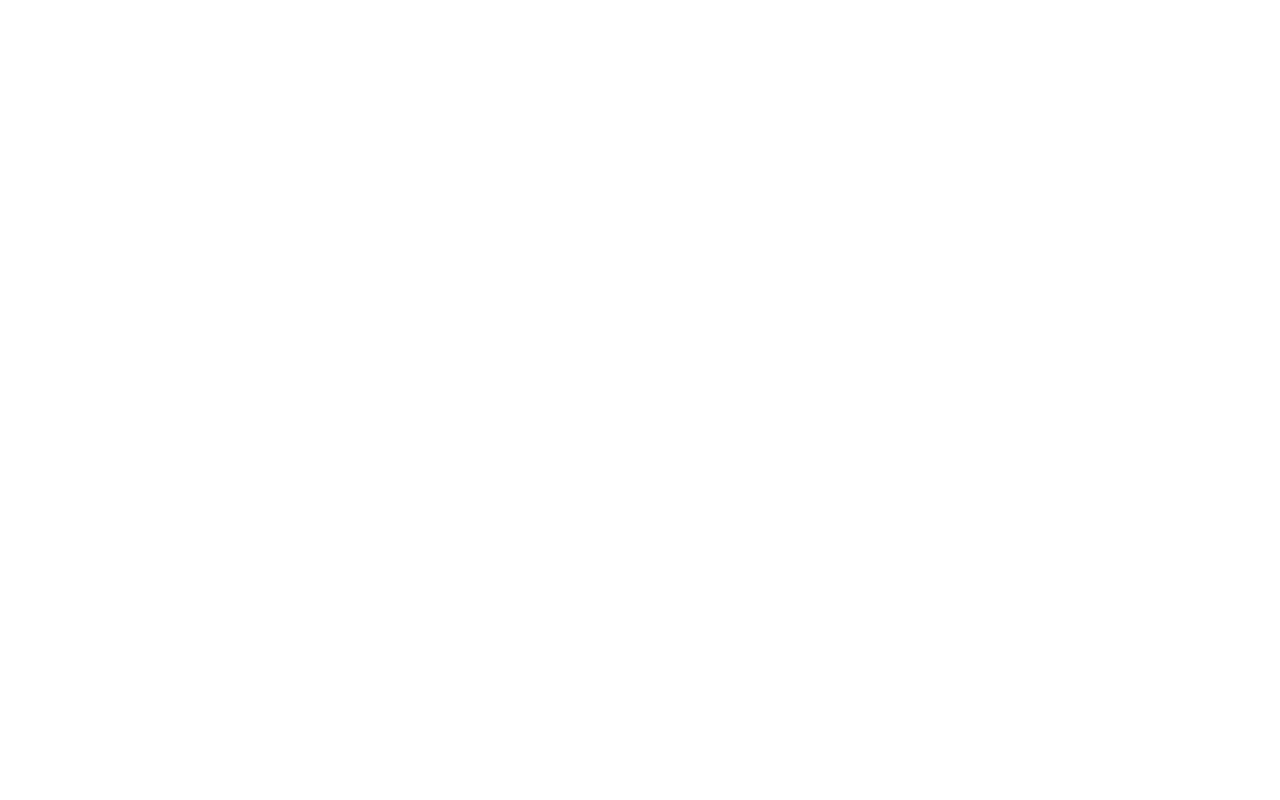
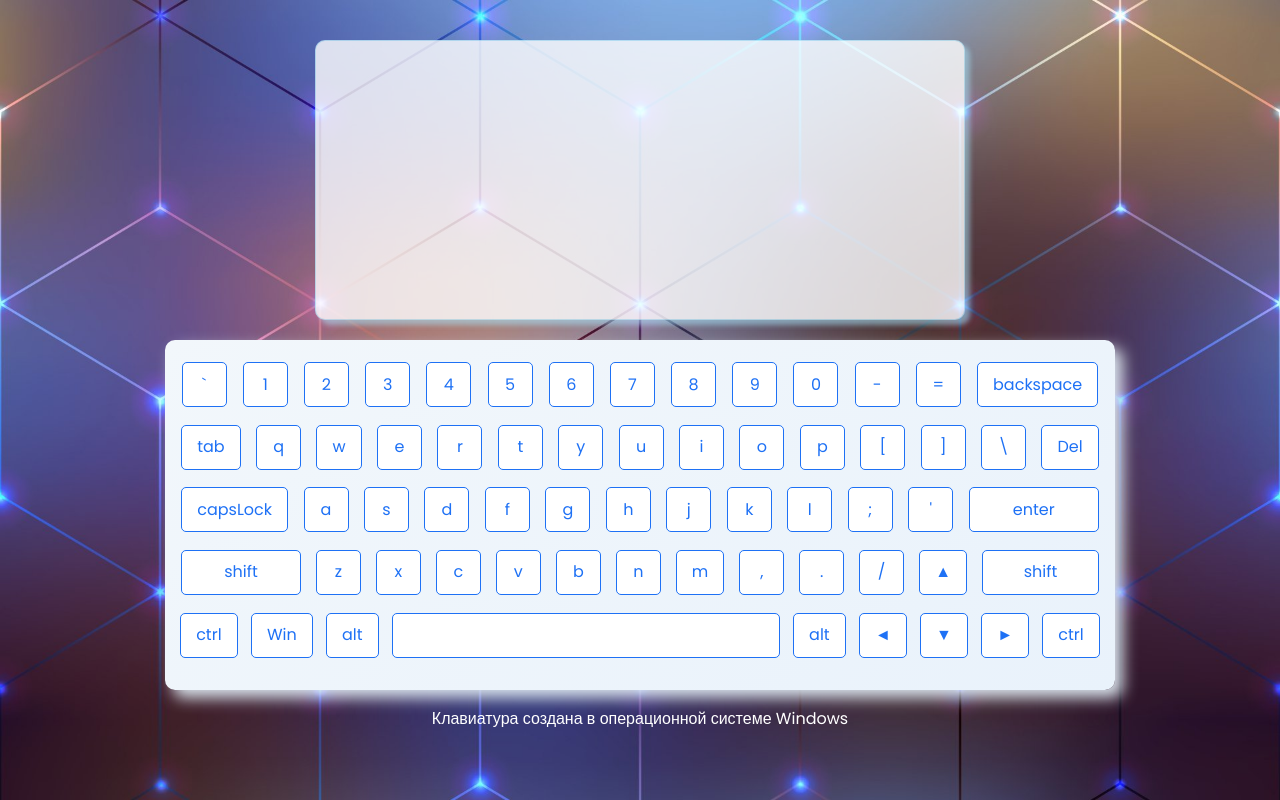
Before and after one commit to Deniza235/Virtual_keyboard, a plain HTML site: page src/index.html in a window 1280 px wide. Drawn offline with Linux system fonts and the light colour scheme.

Commit message:
feat: added app vk

```diff
--- a/src/css/style.css
+++ b/src/css/style.css
@@ -1,19 +1,104 @@
-@font-face {
-  font-family: 'TT Commons';
-  font-weight: normal;
-  font-style: normal;
-  src: url('../assets/fonts/TTCommons-Regular.woff2') format('woff2'),
-      url('../assets/fonts/TTCommons-Regular.woff') format('woff');
-
-}
 * {
   box-sizing: border-box;
 }
 
 html {
-  font-family: 'TT Commons', sans-serif;
+  font-family: 'Poppins', sans-serif;
 }
 
 body {
   overflow-x: hidden;
+  background: url(../assets/images/background.jpg) no-repeat;
+  background-size: cover;
 }
+
+.display {
+  padding: 15px 20px;
+  margin: 40px auto 20px;
+  display: block;
+  width: 650px;
+  height: 280px;
+  box-shadow:  5px 5px 5px rgba(166, 226, 246, 0.677);
+  border-color: rgba(166, 226, 246, 0.677);
+  border-radius: 10px;
+  outline: none;
+	-moz-appearance: none;
+  resize: none;
+  color: #084fc2;
+  opacity: 0.8;
+}
+
+.keyboard__wrapper {
+  padding: 20px 15px;
+  margin: 0 auto 20px;
+  display: flex;
+  flex-wrap: wrap;
+  align-content: space-around;
+  justify-content: space-around;
+  gap: 3px;
+  width: 950px;
+  height: 350px;
+  border-color: #1E71F5;
+  border-radius: 10px;
+  background: linear-gradient(145deg, #F2F7FB, #E9F2FB);
+  box-shadow: 8px 8px 15px #d9e3ec;
+}
+
+.descr {
+  color: #ffffff;
+  text-align: center;
+}
+
+.keyboard__key {
+  width: auto;
+  min-width: 45px;
+  height: 45px;
+  text-decoration: none;
+  color: #1E71F5;
+	display: inline-block;
+	padding: 10px 15px;
+	border: 1px solid;
+	position: relative;
+	z-index: 0;
+	border-radius: 5px;
+	margin: 0 10px 10px 0;
+	cursor: pointer;
+	user-select: none;
+  background: linear-gradient(90deg, #fff, #fff);
+  border-color: linear-gradient(90deg, #1E71F5, #3CDEE7);
+}
+
+.active,
+.keyboard__key:hover {
+	color: #fff;
+	transition: .3s;
+  background: linear-gradient(90deg, #1E71F5, #3CDEE7);
+}
+
+.keyboard__key:focus-visible {
+	box-shadow: 0 0 0 3px #1E71F5;
+}
+
+.keyboard__key:nth-child(14),
+.keyboard__key:nth-child(29),
+.keyboard__key:nth-child(42),
+.keyboard__key:last-child {
+  margin-right: 0;
+}
+
+.keyboard__key:nth-child(42) {
+  width: 130px;
+}
+
+.keyboard__key:nth-child(43){
+  width: 120px;
+}
+
+.keyboard__key:nth-child(55){
+  width: 117px;
+  margin-right: 0;
+}
+
+.keyboard__key:nth-child(59) {
+  width: 388px;
+}
--- a/src/index.html
+++ b/src/index.html
@@ -6,6 +6,7 @@
   <meta name="viewport" content="width=device-width, initial-scale=1.0">
   <title>Virtual keyboard</title>
   <link rel="shortcut icon" href="./assets/icons/keyboard.ico" type="image/x-icon">
+  <link href="https://fonts.googleapis.com/css2?family=Poppins&display=swap" rel="stylesheet">
   <link rel="stylesheet" href="./css/normalize.css">
   <link rel="stylesheet" href="./css/style.css">
 </head>
--- a/src/js/index.js
+++ b/src/js/index.js
@@ -1 +1,77 @@
-import keys from "./keys.js";
+import keybordKeys from "./keys.js";
+
+const Keyboard = {
+  language: 'en',
+  isCapsLock: 'false',
+  display: null,
+  btns: [],
+
+  download() {
+    this.display = document.createElement('textarea');
+    this.display.classList.add('display');
+    this.display.setAttribute('autofocus', true);
+    document.body.append(this.display);
+
+    const wrapper = document.createElement('div');
+    wrapper.classList.add('keyboard__wrapper');
+
+    const descr = document.createElement('p');
+    descr.classList.add('descr');
+    descr.textContent = 'Клавиатура создана в операционной системе Windows';
+
+    this.btns = keybordKeys.map(el => {
+      let key = document.createElement('button');
+      key.classList.add('keyboard__key');
+      key.id = el.name;
+      key.textContent = el.contentLang.en;
+      wrapper.append(key);
+      this.showDisplay(key);
+      return key;
+    })
+    document.body.append(wrapper);
+    document.body.append(descr);
+    this.pressBtn(this.btns);
+    this.display.addEventListener('blur', (e) => {
+      e.target.focus();
+  });
+  },
+
+  pressBtn(btns) {
+    document.addEventListener('keydown', function(event){
+      btns.forEach(el => {
+      if(event.code === el.id) {
+          el.classList.add('active');
+        }
+      })
+    });
+    document.addEventListener('keyup', function(event){
+      btns.forEach(el => {
+      if(event.code === el.id) {
+          el.classList.remove('active');
+        }
+      })
+    });
+  },
+
+  showDisplay(key) {
+    key.addEventListener('click', (event) => {
+      let word = '';
+      for(let i = 0; i < keybordKeys.length; i ++) {
+        if(keybordKeys[i].name === event.target.id) {
+          if(this.isCapsLock) {
+            word = keybordKeys[i].contentLang['en'];
+          } else {
+            word = keybordKeys[i].contentShift['en'];
+          }
+        }
+      }
+      this.display.setRangeText(word, this.display.selectionStart, this.display.selectionEnd, 'end');
+    })
+
+  },
+
+}
+
+window.addEventListener('DOMContentLoaded', () => {
+  Keyboard.download();
+})
--- a/src/js/keys.js
+++ b/src/js/keys.js
@@ -1,6 +1,6 @@
-const keys = [
+const keybordKeys = [
   {
-    name: 'key_1',
+    name: 'Backquote',
     contentLang: {
       en: '`',
       ru: 'ё',
@@ -11,7 +11,7 @@ const keys = [
     },
   },
   {
-    name: 'key_number_1',
+    name: 'Digit1',
     contentLang: {
       en: '1',
       ru: '1',
@@ -22,7 +22,7 @@ const keys = [
     },
   },
   {
-    name: 'key_number_2',
+    name: 'Digit2',
     contentLang: {
       en: '2',
       ru: '2',
@@ -33,7 +33,7 @@ const keys = [
     },
   },
   {
-    name: 'key_number_3',
+    name: 'Digit3',
     contentLang: {
       en: '3',
       ru: '3',
@@ -44,7 +44,7 @@ const keys = [
     },
   },
   {
-    name: 'key_number_4',
+    name: 'Digit4',
     contentLang: {
       en: '4',
       ru: '4',
@@ -55,7 +55,7 @@ const keys = [
     },
   },
   {
-    name: 'key_number_5',
+    name: 'Digit5',
     contentLang: {
       en: '5',
       ru: '5',
@@ -66,7 +66,7 @@ const keys = [
     },
   },
   {
-    name: 'key_number_6',
+    name: 'Digit6',
     contentLang: {
       en: '6',
       ru: '6',
@@ -77,7 +77,7 @@ const keys = [
     },
   },
   {
-    name: 'key_number_7',
+    name: 'Digit7',
     contentLang: {
       en: '7',
       ru: '7',
@@ -88,7 +88,7 @@ const keys = [
     },
   },
   {
-    name: 'key_number_8',
+    name: 'Digit8',
     contentLang: {
       en: '8',
       ru: '8',
@@ -99,7 +99,7 @@ const keys = [
     },
   },
   {
-    name: 'key_number_9',
+    name: 'Digit9',
     contentLang: {
       en: '9',
       ru: '9',
@@ -110,7 +110,7 @@ const keys = [
     },
   },
   {
-    name: 'key_number_0',
+    name: 'Digit0',
     contentLang: {
       en: '0',
       ru: '0',
@@ -121,7 +121,7 @@ const keys = [
     },
   },
   {
-    name: 'key_2',
+    name: 'Minus',
     contentLang: {
       en: '-',
       ru: '-',
@@ -132,7 +132,7 @@ const keys = [
     },
   },
   {
-    name: 'key_3',
+    name: 'Equal',
     contentLang: {
       en: '=',
       ru: '=',
@@ -143,7 +143,7 @@ const keys = [
     },
   },
   {
-    name: 'key_backspace',
+    name: 'Backspace',
     contentLang: {
       en: 'backspace',
       ru: 'backspace',
@@ -154,7 +154,7 @@ const keys = [
     },
   },
   {
-    name: 'key_tab',
+    name: 'Tab',
     contentLang: {
       en: 'tab',
       ru: 'tab',
@@ -165,7 +165,7 @@ const keys = [
     },
   },
   {
-    name: 'key_4',
+    name: 'KeyQ',
     contentLang: {
       en: 'q',
       ru: 'й',
@@ -176,7 +176,7 @@ const keys = [
     },
   },
   {
-    name: 'key_5',
+    name: 'KeyW',
     contentLang: {
       en: 'w',
       ru: 'ц',
@@ -187,7 +187,7 @@ const keys = [
     },
   },
   {
-    name: 'key_6',
+    name: 'KeyE',
     contentLang: {
       en: 'e',
       ru: 'у',
@@ -198,7 +198,7 @@ const keys = [
     },
   },
   {
-    name: 'key_7',
+    name: 'KeyR',
     contentLang: {
       en: 'r',
       ru: 'к',
@@ -209,7 +209,7 @@ const keys = [
     },
   },
   {
-    name: 'key_8',
+    name: 'KeyT',
     contentLang: {
       en: 't',
       ru: 'е',
@@ -220,7 +220,7 @@ const keys = [
     },
   },
   {
-    name: 'key_9',
+    name: 'KeyY',
     contentLang: {
       en: 'y',
       ru: 'н',
@@ -231,7 +231,7 @@ const keys = [
     },
   },
   {
-    name: 'key_10',
+    name: 'KeyU',
     contentLang: {
       en: 'u',
       ru: 'г',
@@ -242,7 +242,7 @@ const keys = [
     },
   },
   {
-    name: 'key_11',
+    name: 'KeyI',
     contentLang: {
       en: 'i',
       ru: 'ш',
@@ -253,7 +253,7 @@ const keys = [
     },
   },
   {
-    name: 'key_12',
+    name: 'KeyO',
     contentLang: {
       en: 'o',
       ru: 'щ',
@@ -264,7 +264,7 @@ const keys = [
     },
   },
   {
-    name: 'key_13',
+    name: 'KeyP',
     contentLang: {
       en: 'p',
       ru: 'з',
@@ -275,7 +275,7 @@ const keys = [
     },
   },
   {
-    name: 'key_14',
+    name: 'BracketLeft',
     contentLang: {
       en: '[',
       ru: 'х',
@@ -286,7 +286,7 @@ const keys = [
     },
   },
   {
-    name: 'key_15',
+    name: 'BracketRight',
     contentLang: {
       en: ']',
       ru: 'ъ',
@@ -297,7 +297,7 @@ const keys = [
     },
   },
   {
-    name: 'key_slash',
+    name: 'Backslash',
     contentLang: {
       en: '\\',
       ru: '\\',
@@ -308,7 +308,18 @@ const keys = [
     },
   },
   {
-    name: 'key_capsLock',
+    name: 'Delete',
+    contentLang: {
+      en: 'Del',
+      ru: 'Del',
+    },
+    contentShift: {
+      en: 'Del',
+      ru: 'Del',
+    },
+  },
+  {
+    name: 'CapsLock',
     contentLang: {
       en: 'capsLock',
       ru: 'capsLock',
@@ -319,7 +330,7 @@ const keys = [
     },
   },
   {
-    name: 'key_16',
+    name: 'KeyA',
     contentLang: {
       en: 'a',
       ru: 'ф',
@@ -330,7 +341,7 @@ const keys = [
     },
   },
   {
-    name: 'key_17',
+    name: 'KeyS',
     contentLang: {
       en: 's',
       ru: 'ы',
@@ -341,7 +352,7 @@ const keys = [
     },
   },
   {
-    name: 'key_18',
+    name: 'KeyD',
     contentLang: {
       en: 'd',
       ru: 'в',
@@ -352,7 +363,7 @@ const keys = [
     },
   },
   {
-    name: 'key_19',
+    name: 'KeyF',
     contentLang: {
       en: 'f',
       ru: 'а',
@@ -363,7 +374,7 @@ const keys = [
     },
   },
   {
-    name: 'key_20',
+    name: 'KeyG',
     contentLang: {
       en: 'g',
       ru: 'п',
@@ -374,7 +385,7 @@ const keys = [
     },
   },
   {
-    name: 'key_21',
+    name: 'KeyH',
     contentLang: {
       en: 'h',
       ru: 'р',
@@ -385,7 +396,7 @@ const keys = [
     },
   },
   {
-    name: 'key_22',
+    name: 'KeyJ',
     contentLang: {
       en: 'j',
       ru: 'о',
@@ -396,7 +407,7 @@ const keys = [
     },
   },
   {
-    name: 'key_23',
+    name: 'KeyK',
     contentLang: {
       en: 'k',
       ru: 'л',
@@ -407,7 +418,7 @@ const keys = [
     },
   },
   {
-    name: 'key_24',
+    name: 'KeyL',
     contentLang: {
       en: 'l',
       ru: 'д',
@@ -418,7 +429,7 @@ const keys = [
     },
   },
   {
-    name: 'key_25',
+    name: 'Semicolon',
     contentLang: {
       en: ';',
       ru: 'ж',
@@ -429,7 +440,7 @@ const keys = [
     },
   },
   {
-    name: 'key_26',
+    name: 'Quote',
     contentLang: {
       en: '\'',
       ru: 'э',
@@ -440,7 +451,7 @@ const keys = [
     },
   },
   {
-    name: 'key_enter',
+    name: 'Enter',
     contentLang: {
       en: 'enter',
       ru: 'enter',
@@ -451,7 +462,7 @@ const keys = [
     },
   },
   {
-    name: 'key_shiftLeft',
+    name: 'ShiftLeft',
     contentLang: {
       en: 'shift',
       ru: 'shift',
@@ -462,7 +473,7 @@ const keys = [
     },
   },
   {
-    name: 'key_27',
+    name: 'KeyZ',
     contentLang: {
       en: 'z',
       ru: 'я',
@@ -473,7 +484,7 @@ const keys = [
     },
   },
   {
-    name: 'key_28',
+    name: 'KeyX',
     contentLang: {
       en: 'x',
       ru: 'ч',
@@ -484,7 +495,7 @@ const keys = [
     },
   },
   {
-    name: 'key_29',
+    name: 'KeyC',
     contentLang: {
       en: 'c',
       ru: 'с',
@@ -495,7 +506,7 @@ const keys = [
     },
   },
   {
-    name: 'key_30',
+    name: 'KeyV',
     contentLang: {
       en: 'v',
       ru: 'м',
@@ -506,7 +517,7 @@ const keys = [
     },
   },
   {
-    name: 'key_31',
+    name: 'KeyB',
     contentLang: {
       en: 'b',
       ru: 'и',
@@ -517,7 +528,7 @@ const keys = [
     },
   },
   {
-    name: 'key_32',
+    name: 'KeyN',
     contentLang: {
       en: 'n',
       ru: 'т',
@@ -528,7 +539,7 @@ const keys = [
     },
   },
   {
-    name: 'key_33',
+    name: 'KeyM',
     contentLang: {
       en: 'm',
       ru: 'ь',
@@ -539,7 +550,7 @@ const keys = [
     },
   },
   {
-    name: 'key_34',
+    name: 'Comma',
     contentLang: {
       en: ',',
       ru: 'б',
@@ -550,7 +561,7 @@ const keys = [
     },
   },
   {
-    name: 'key_35',
+    name: 'Period',
     contentLang: {
       en: '.',
       ru: 'ю',
@@ -561,7 +572,7 @@ const keys = [
     },
   },
   {
-    name: 'key_36',
+    name: 'Slash',
     contentLang: {
       en: '/',
       ru: '.',
@@ -572,7 +583,7 @@ const keys = [
     },
   },
   {
-    name: 'key_arrowUp',
+    name: 'ArrowUp',
     contentLang: {
       en: '▲',
       ru: '▲',
@@ -583,7 +594,7 @@ const keys = [
     },
   },
   {
-    name: 'key_shiftRight',
+    name: 'ShiftRight',
     contentLang: {
       en: 'shift',
       ru: 'shift',
@@ -594,7 +605,7 @@ const keys = [
     },
   },
   {
-    name: 'key_ctrlLeft',
+    name: 'ControlLeft',
     contentLang: {
       en: 'ctrl',
       ru: 'ctrl',
@@ -605,7 +616,7 @@ const keys = [
     },
   },
   {
-    name: 'key_Win',
+    name: 'MetaLeft',
     contentLang: {
       en: 'Win',
       ru: 'Win',
@@ -616,7 +627,7 @@ const keys = [
     },
   },
   {
-    name: 'key_altLeft',
+    name: 'AltLeft',
     contentLang: {
       en: 'alt',
       ru: 'alt',
@@ -627,7 +638,7 @@ const keys = [
     },
   },
   {
-    name: 'key_space',
+    name: 'Space',
     contentLang: {
       en: ' ',
       ru: ' ',
@@ -638,7 +649,7 @@ const keys = [
     },
   },
   {
-    name: 'key_altRight',
+    name: 'AltRight',
     contentLang: {
       en: 'alt',
       ru: 'alt',
@@ -649,7 +660,7 @@ const keys = [
     },
   },
   {
-    name: 'key_arrowLeft',
+    name: 'ArrowLeft',
     contentLang: {
       en: '◄',
       ru: '◄',
@@ -660,7 +671,7 @@ const keys = [
     },
   },
   {
-    name: 'key_arrowDown',
+    name: 'ArrowDown',
     contentLang: {
       en: '▼',
       ru: '▼',
@@ -671,7 +682,7 @@ const keys = [
     },
   },
   {
-    name: 'key_arrowRight',
+    name: 'ArrowRight',
     contentLang: {
       en: '►',
       ru: '►',
@@ -682,7 +693,7 @@ const keys = [
     },
   },
   {
-    name: 'key_ctrlRight',
+    name: 'ControlRight',
     contentLang: {
       en: 'ctrl',
       ru: 'ctrl',
@@ -691,6 +702,6 @@ const keys = [
       en: 'ctrl',
       ru: 'ctrl',
     },
-  },
+  }
 ];
-export default keys;
+export default keybordKeys;
```
Also changed, not shown: src/assets/images/background.jpg (added).
